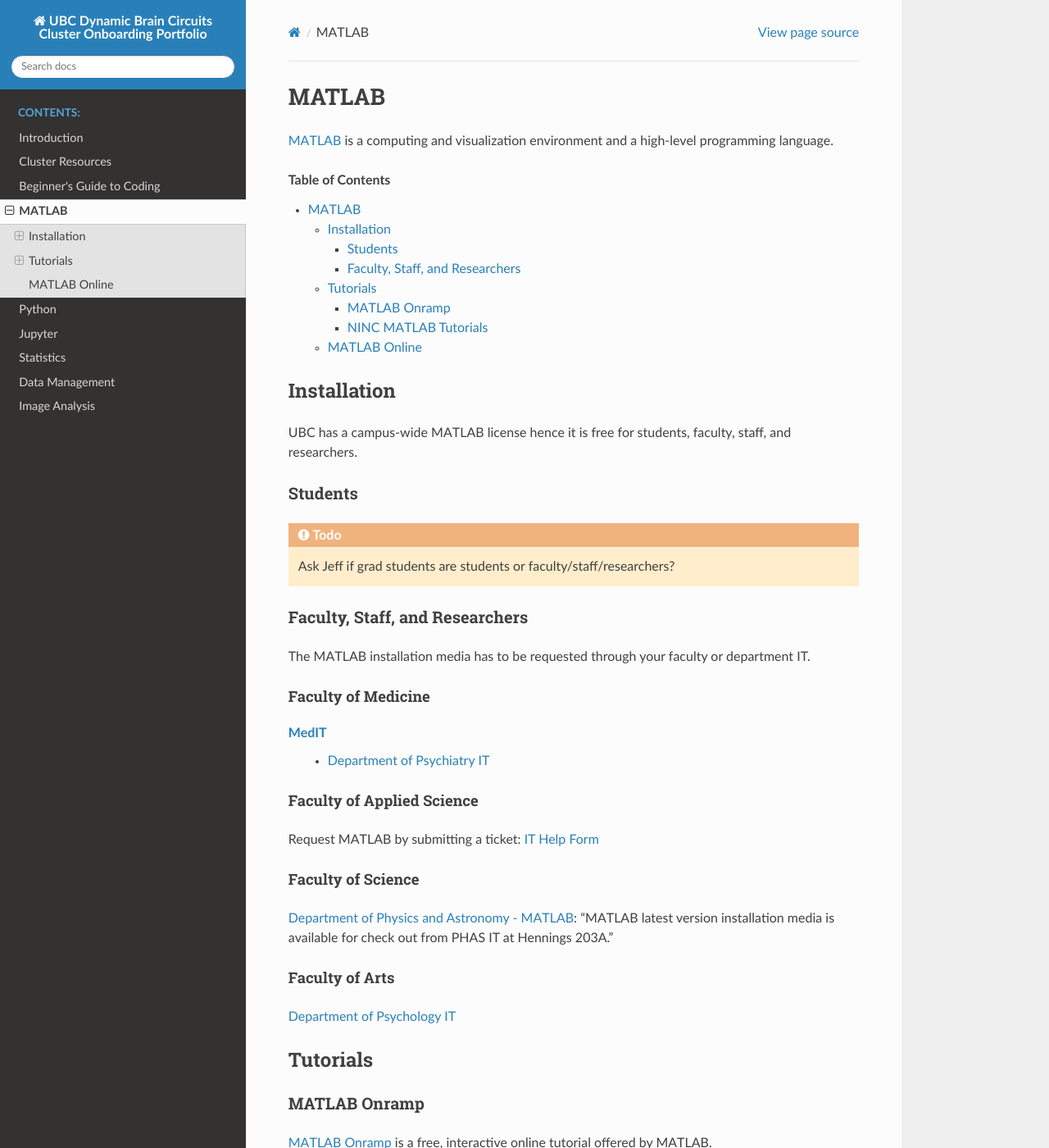
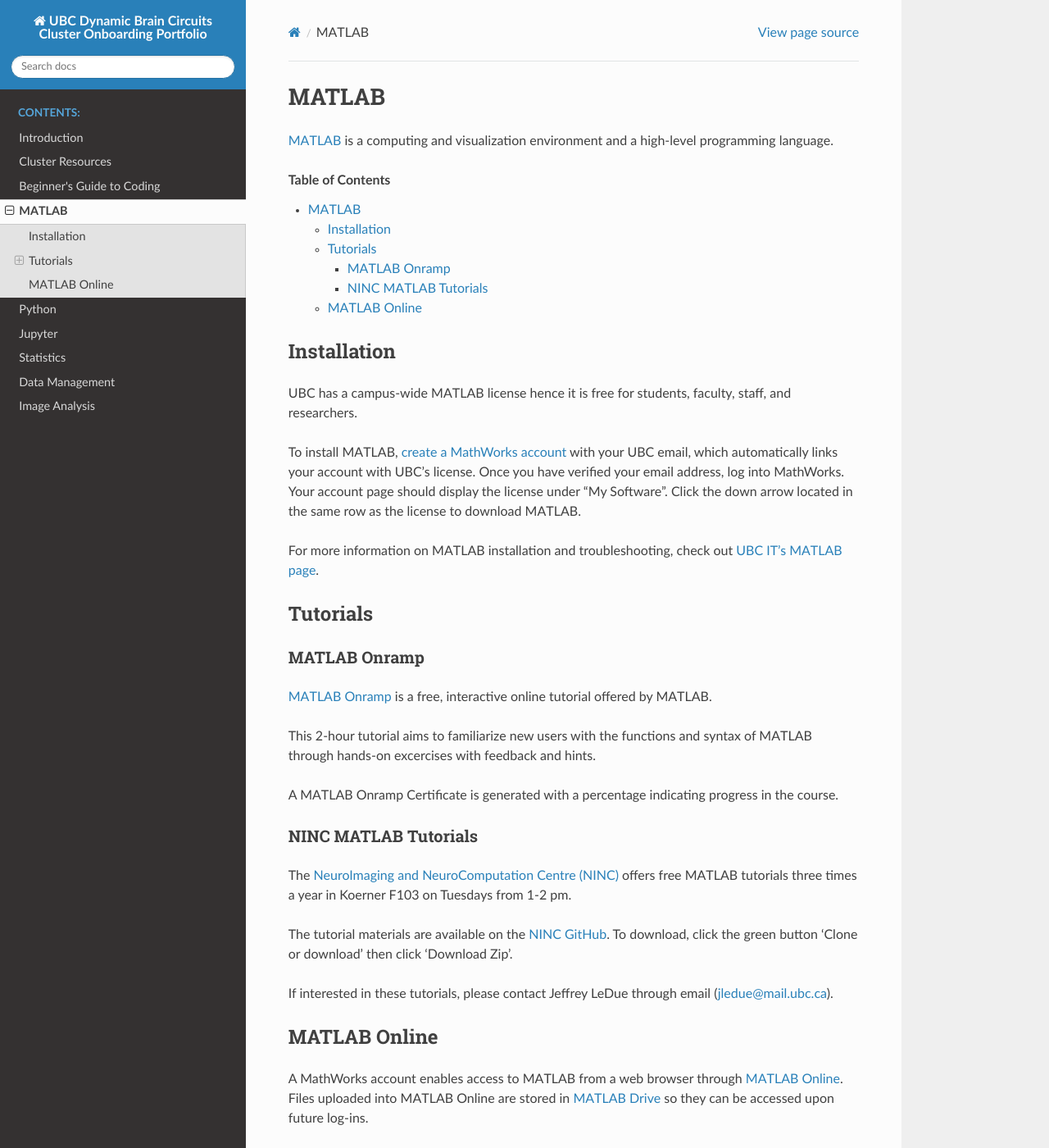
Before and after one commit to ubcbraincircuits/onboarding, a Sphinx documentation site: the page built from source/matlab.rst, in a window 1280 px wide and 1400 px high. Shown: the whole window at 82% size. Built offline with Sphinx 7.4.7 and the Read the Docs theme 2.0.0, drawn with Linux system fonts in a browser that asks for light colours.

Commit message:
Re-write Installation section

```diff
--- a/source/matlab.rst
+++ b/source/matlab.rst
@@ -15,35 +15,12 @@
 UBC has a campus-wide MATLAB license hence it is free for students, faculty, staff,
 and researchers.
 
-Students
-========
+To install MATLAB, `create a MathWorks account <https://www.mathworks.com/mwaccount/register>`_ with your UBC email,
+which automatically links your account with UBC's license. Once you have verified your email address, log into MathWorks.
+Your account page should display the license under "My Software". Click the down arrow located in the same row as
+the license to download MATLAB.
 
-.. todo::
-	Ask Jeff if grad students are students or faculty/staff/researchers?
-
-Faculty, Staff, and Researchers
-===============================
-
-The MATLAB installation media has to be requested through your
-faculty or department IT.
-
-Faculty of Medicine
---------------------
-`MedIT <https://mednet.med.ubc.ca/AboutUs/ContactUs/AdministrativeServices/Pages/MedIT.aspx>`_
- - `Department of Psychiatry IT <https://psychiatry.ubc.ca/administration/information-technology/it-administration/>`_
-
-Faculty of Applied Science
---------------------------
-Request MATLAB by submitting a ticket: `IT Help Form <https://web.it.ubc.ca/forms/apsc/>`_
-
-Faculty of Science
-------------------
-`Department of Physics and Astronomy - MATLAB <https://www.phas.ubc.ca/matlab>`_: "MATLAB latest version installation media is
-available for check out from PHAS IT at Hennings 203A."
-
-Faculty of Arts
----------------
-`Department of Psychology IT <https://psych.ubc.ca/internal/it-services/software-recommendations-and-purchasing/>`_
+For more information on MATLAB installation and troubleshooting, check out `UBC IT's MATLAB page <https://it.ubc.ca/services/desktop-print-services/software-licensing/matlab>`_.
 
 *********
 Tutorials
```
